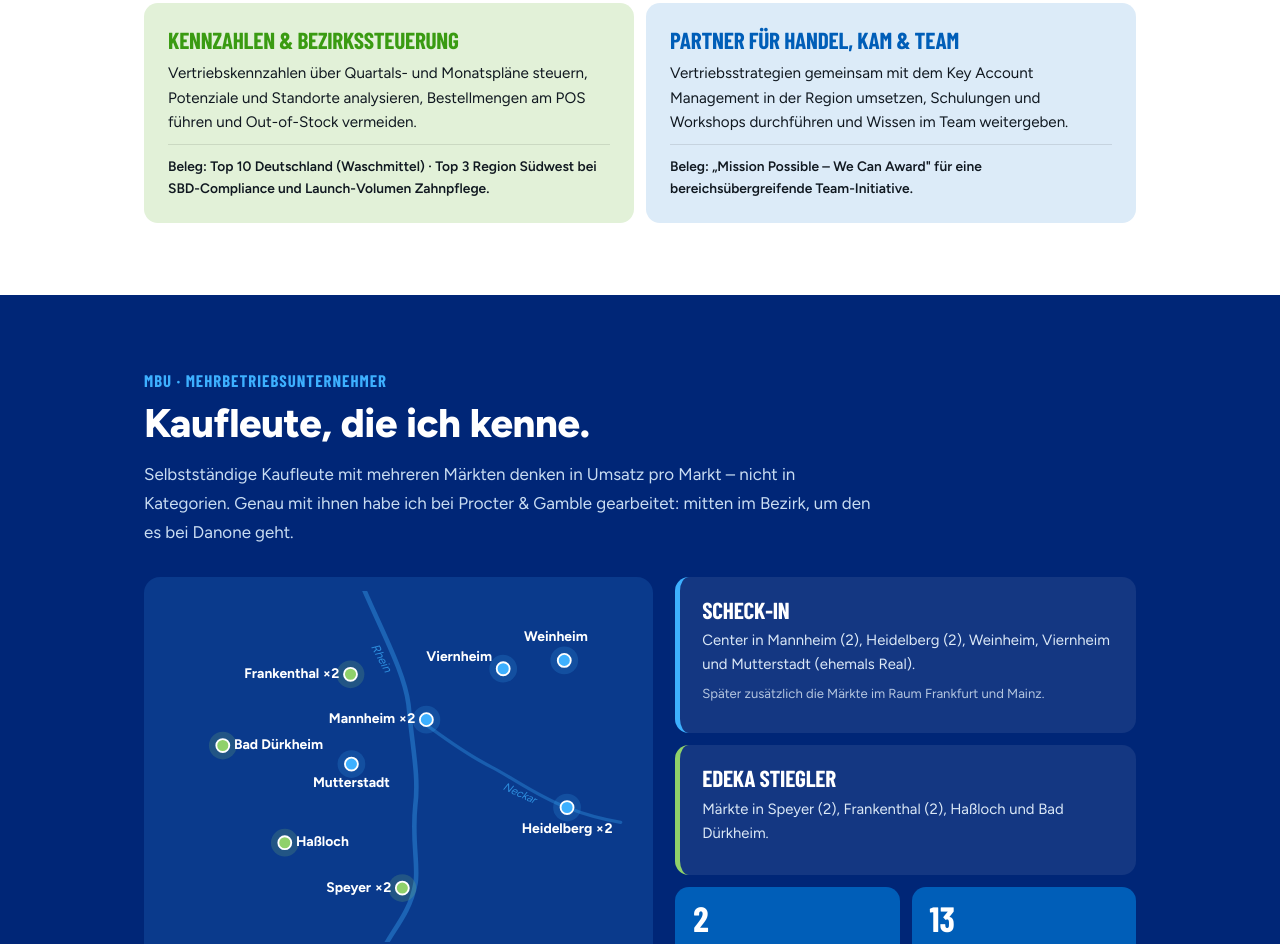
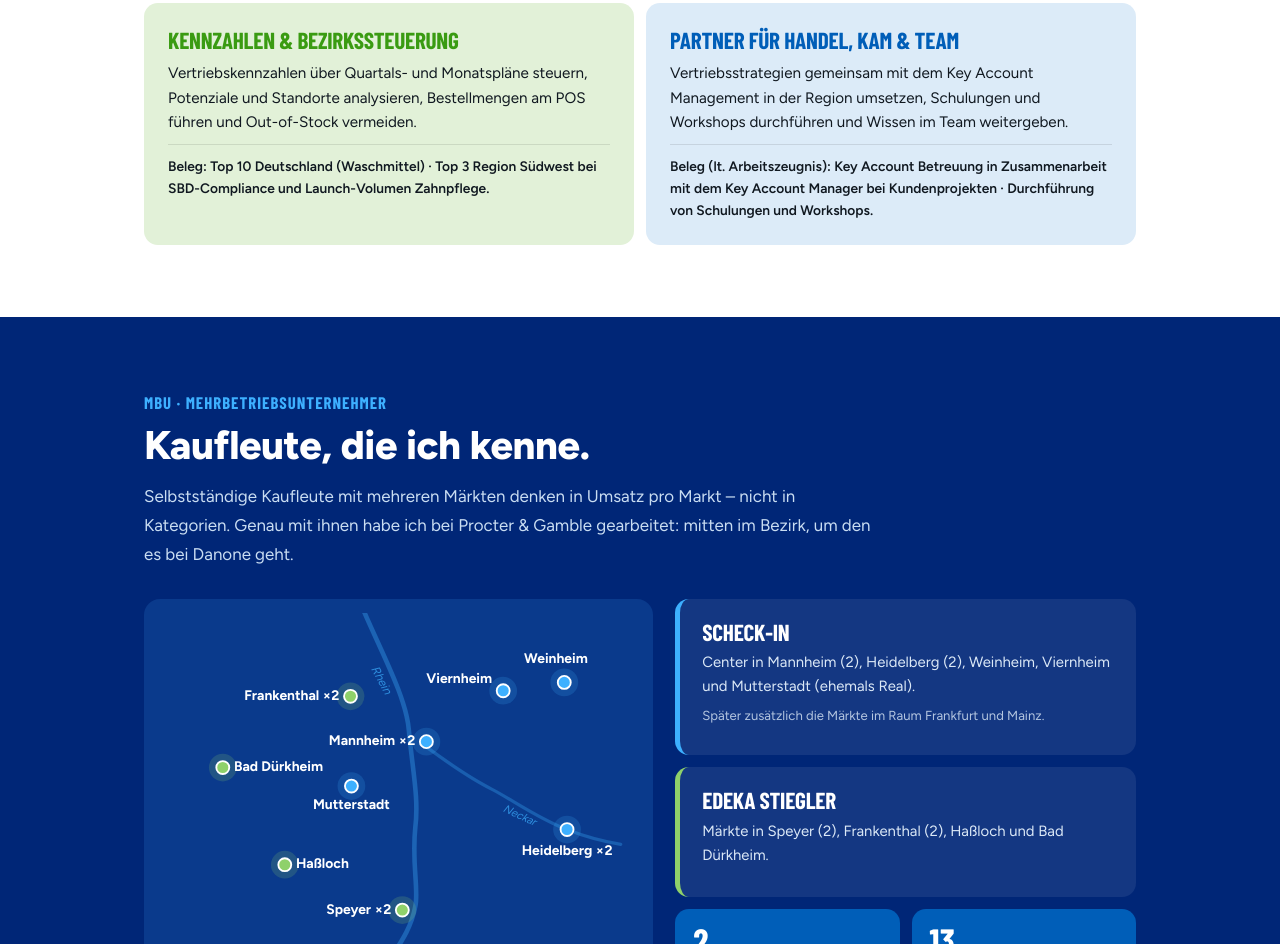
Before and after one commit to mwebersdorfer/marc-webersdorfer-danone, a plain HTML site: page index.html in a window 1280 px wide. Shown: the part 2346-3290 px from the top of the page. Drawn offline with nearby package versions, Linux system fonts and the light colour scheme; a web font is replaced by a local one.

Commit message:
KAM-Kachel: Beleg aus Arbeitszeugnis statt Award
Co-Authored-By: Claude Opus 5.5 <noreply@anthropic.com>
Claude-Session: https://claude.ai/code/session_01HQMZN1VSpoE3dgXyXMxh3w

```diff
--- a/index.html
+++ b/index.html
@@ -333,7 +333,7 @@
         <div class="bring b4">
           <h3>Partner für Handel, KAM &amp; Team</h3>
           <p>Vertriebsstrategien gemeinsam mit dem Key Account Management in der Region umsetzen, Schulungen und Workshops durchführen und Wissen im Team weitergeben.</p>
-          <p class="proof">Beleg: „Mission Possible – We Can Award" für eine bereichsübergreifende Team-Initiative.</p>
+          <p class="proof">Beleg (lt. Arbeitszeugnis): Key Account Betreuung in Zusammenarbeit mit dem Key Account Manager bei Kundenprojekten · Durchführung von Schulungen und Workshops.</p>
         </div>
       </div>
     </div>
```
